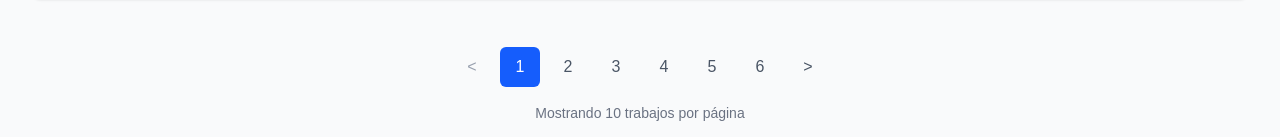
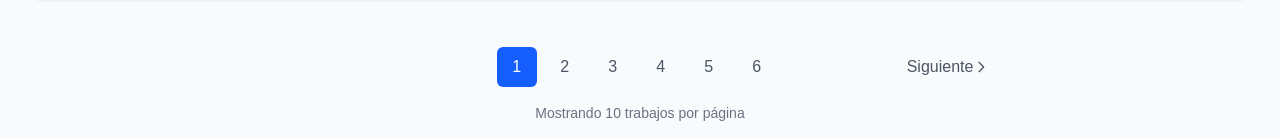
Before and after one commit to robertgt0/alquiler_front, a Next.js app: page /alquiler/paginacion in a window 1280 px wide. Shown: the part 2666-2803 px from the top of the page. Built offline with nearby package versions, Linux system fonts and the light colour scheme.

Commit message:
Agrega validaciones de paginación y criterios de aceptación

```diff
--- a/src/app/alquiler/paginacion/components/Pagination.tsx
+++ b/src/app/alquiler/paginacion/components/Pagination.tsx
@@ -1,5 +1,6 @@
 'use client';
 
+import { constants } from "buffer";
 import React from "react";
 
 interface PaginationProps {
@@ -20,49 +21,104 @@ export default function Pagination({
 }: PaginationProps) {
 
   //if(totalPages === 0)return null ;
+  const getVisiblePages = () => {
+    const pages: (number | string)[] = [];
+
+    //si hay pocas paginasmuestra todos
+    if (totalPages <= 6) {
+
+      for (let i = 1; i <= totalPages; i++) pages.push(i);
+    } else {
+
+      pages.push(1);
+
+      // puntos suspensivos al inicio
+      if (currentPage > 4) pages.push("...");
+
+      const start = Math.max(2, currentPage - 2);
+      const end = Math.min(totalPages - 1, currentPage + 2);
+
+      for (let i = start; i <= end; i++) pages.push(i);
+
+
+      // puntos suspensivos al final
+      if (currentPage < totalPages - 5 ) pages.push("...");
+
+
+      pages.push(totalPages);
+    }
+    return pages;
+  };
+
+  const visiblePages = getVisiblePages();
+
+
 
   return (
     <div className="flex justify-center items-center mt-12 space-x-2">
       {/* Botón Anterior */}
+
+      {/*Desaparece el botton */}
+      {/*currentPage > 1 && */(
         <button
           onClick={handlePrevPage}
-        disabled={currentPage === 1 }
-        className={`w-10 h-10 rounded-md font-medium transition-colors ${
-          currentPage === 1
-            ? 'text-gray-400 cursor-not-allowed'
+          //disabled={currentPage === 1 }
+          className={`flex items-center justify-center gap-1 px-3 h-10 rounded-md font-medium transition-colors ${currentPage === 1
+            ? 'text-gray-400 cursor-not-allowed invisible'
             : 'text-gray-600 hover:text-blue-600 hover:bg-blue-50'
             }`}
         >
-        &lt;
+
+          <svg xmlns="http://www.w3.org/2000/svg" className="w-4 h-4" fill="none" viewBox="0 0 24 24" stroke="currentColor">
+            <path strokeLinecap="round" strokeLinejoin="round" strokeWidth={2} d="M15 19l-7-7 7-7" />
+          </svg>
+
+          <span>
+            Anterior
+          </span>
+
         </button>
+      )}
 
-      {/* Números de página */}
-      {Array.from({ length: totalPages }, (_, i) => i + 1).map((page) => (
+      <div className="flex justify-center items-center min-w-[500px] space-x-2">
+        {visiblePages.map((page, index) => (
+          typeof page === "number" ? (
             <button
-          key={page}
+              key={index}
               onClick={() => handlePageChange(page)}
-          className={`w-10 h-10 rounded-md font-medium transition-colors ${
-            page === currentPage
+              className={`flex items-center justify-center gap-1 w-10 h-10 rounded-md font-medium transition-colors ${page === currentPage
                 ? 'bg-blue-600 text-white hover:bg-blue-700'
+                : 'text-gray-600 hover:text-blue-600 hover:bg-blue-50'}`}>
+              {page}
+            </button>
+          ) : (
+            <span key={index} className="w-8 text-center text-gray-400">...</span>
+          )
+
+        ))}
+      </div>
+
+
+      {/* Botón Siguiente */}
+      {/*currentPage < totalPages && */(
+        <button
+          onClick={handleNextPage}
+          //disabled={currentPage === totalPages || totalPages === 0}
+          className={`flex items-center justify-center px-3 h-10 rounded-md font-medium transition-colors ${currentPage === totalPages || totalPages === 0
+            ? 'text-gray-400 cursor-not-allowed invisible'
             : 'text-gray-600 hover:text-blue-600 hover:bg-blue-50'
             }`}
         >
-          {page}
+          <span>
+            Siguiente
+          </span>
+
+          <svg xmlns="http://www.w3.org/2000/svg" className="w-4 h-4" fill="none" viewBox="0 0 24 24" stroke="currentColor">
+            <path strokeLinecap="round" strokeLinejoin="round" strokeWidth={2} d="M9 5l7 7-7 7" />
+          </svg>
+
         </button>
-      ))}
-
-      {/* Botón Siguiente */}
-      <button
-        onClick={handleNextPage}
-        disabled={currentPage === totalPages || totalPages === 0}
-        className={`w-10 h-10 rounded-md font-medium transition-colors ${
-          currentPage === totalPages || totalPages === 0
-            ? 'text-gray-400 cursor-not-allowed'
-            : 'text-gray-600 hover:text-blue-600 hover:bg-blue-50'
-        }`}
-      >
-        &gt;
-      </button>
+      )}
     </div>
   );
 }
--- a/src/app/alquiler/paginacion/hooks/usePagination.ts
+++ b/src/app/alquiler/paginacion/hooks/usePagination.ts
@@ -15,14 +15,18 @@ export const usePagination = (items: Job[], itemsPerPage: number = 10) => {
 
   const handlePageChange = (page: number) => {
     setCurrentPage(page);
+    //muestra desde el inicio
+    window.scrollTo({ top: 0, behavior: 'smooth' });
   };
 
   const handleNextPage = () => {
     if (currentPage < totalPages) setCurrentPage(currentPage + 1);
+    window.scrollTo({ top: 0, behavior: 'smooth' });
   };
 
   const handlePrevPage = () => {
     if (currentPage > 1) setCurrentPage(currentPage - 1);
+    window.scrollTo({ top: 0, behavior: 'smooth' });
   };
 
   return {
--- a/src/app/alquiler/paginacion/services/jobService.ts
+++ b/src/app/alquiler/paginacion/services/jobService.ts
@@ -274,7 +274,7 @@ export const getJobs = (): Job[] => [
       employmentTypeColor: "bg-blue-100 text-blue-800"
     },
     {
-      title: "Sales Representative",
+      title: "Cantante de Stray Kids",
       company: "Sales Force Bolivia",
       service: "Servicio: Ventas B2B",
       location: "Santa Cruz, Bolivia",
@@ -334,7 +334,7 @@ export const getJobs = (): Job[] => [
       employmentTypeColor: "bg-blue-100 text-blue-800"
     },
     {
-      title: "Diseñador UX/UI",
+      title: "Albañil de paredes",
       company: "Creative Studio Bolivia",
       service: "Servicio: Diseño Digital",
       location: "Santa Cruz, Bolivia",
@@ -344,7 +344,7 @@ export const getJobs = (): Job[] => [
       employmentTypeColor: "bg-blue-100 text-blue-800"
     },
     {
-      title: "Analista de Datos",
+      title: "Albañil de techos",
       company: "Data Insights Bolivia",
       service: "Servicio: Análisis de Datos",
       location: "Cochabamba, Bolivia",
```
Lines whose indentation alone changed are shown as unchanged.
